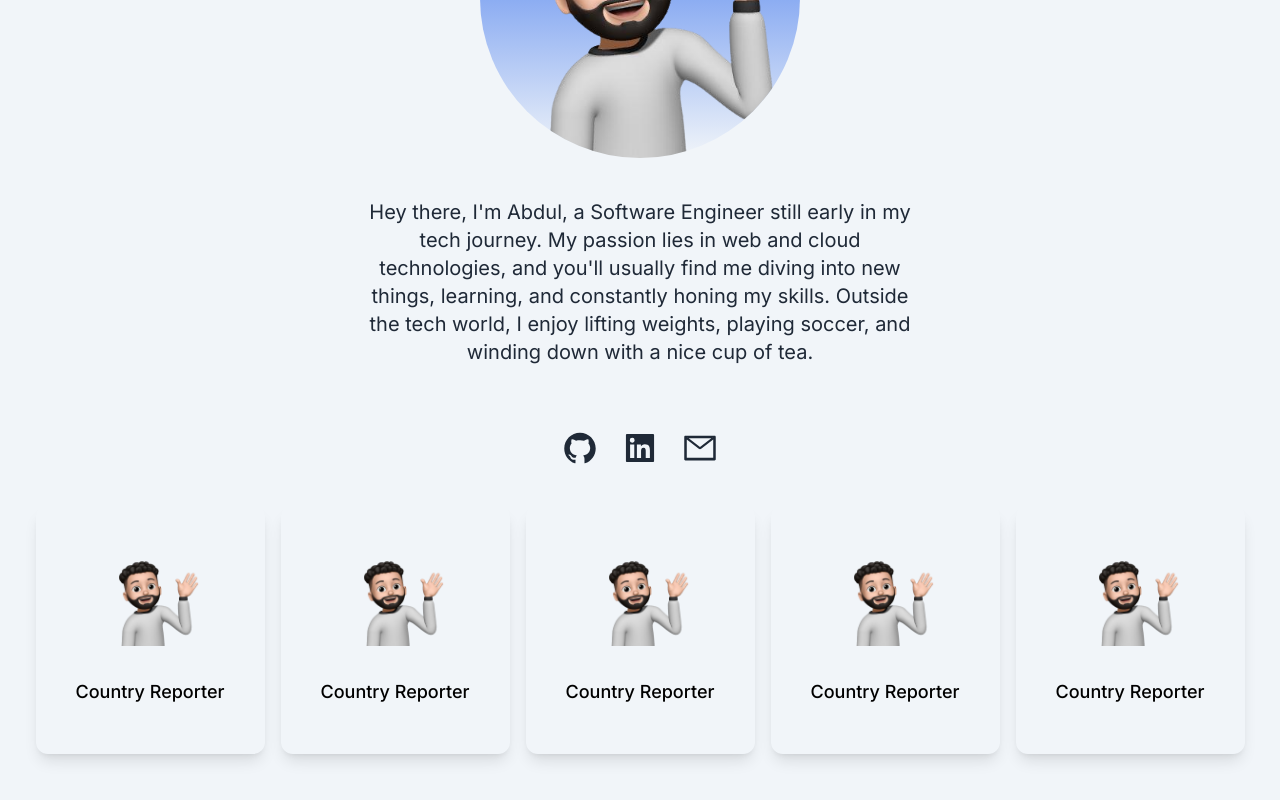
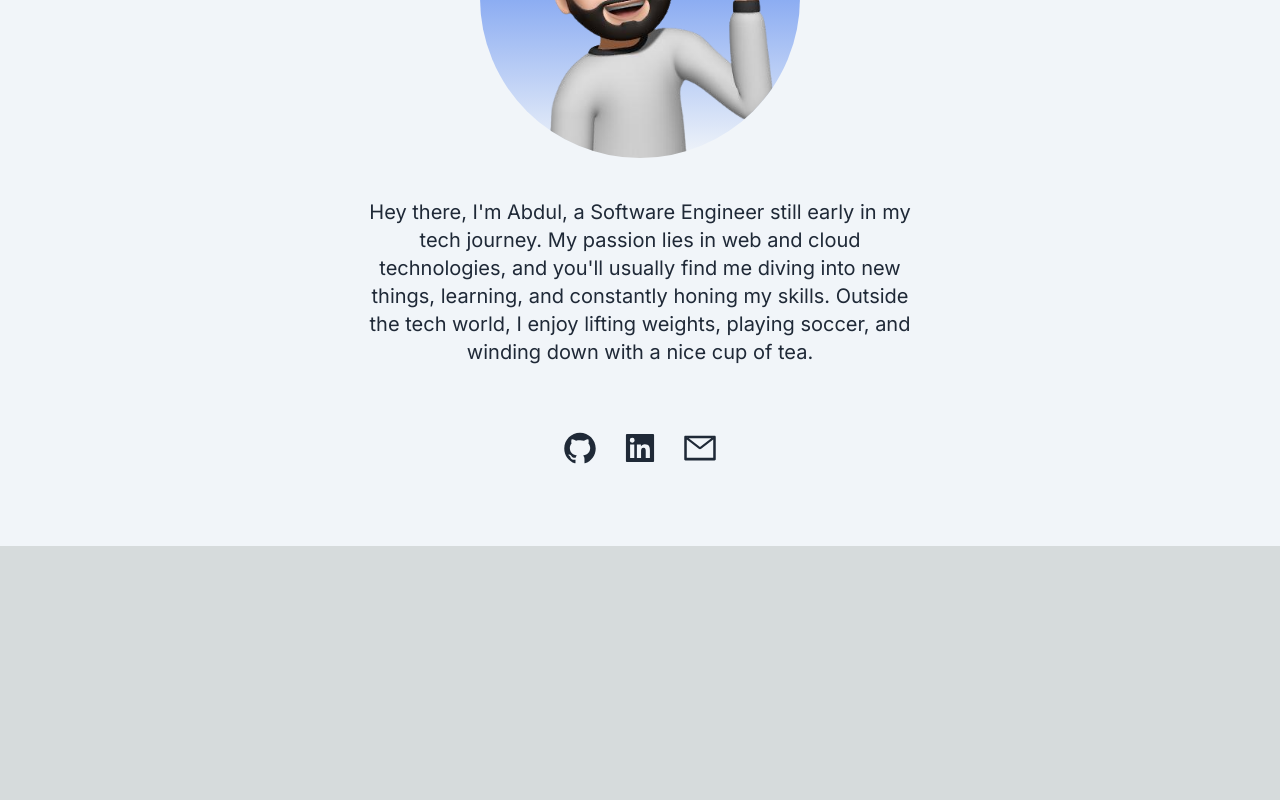
Before and after one commit to abdulm7/protfolio.me, a Next.js app: page / in a window 1280 px wide. Shown: the part 434-1234 px from the top of the page. After the commit the page ends 980 px from the top, so only its background shows below. Built offline with nearby package versions, Linux system fonts and the light colour scheme.

Commit message:
Fix: removed unfinished components

```diff
--- a/src/app/components/navbar.js
+++ b/src/app/components/navbar.js
@@ -42,7 +42,7 @@ export default function ResponsiveNavbar() {
         </button>
       </div>
       {isMobileMenuOpen && (
-        <div className="sm:hidden absolute top-16 right-0 bg-white shadow-md p-4">
+        <div className="sm:hidden absolute top-16 right-0 bg-white shadow-md p-4" >
           <ul className="flex flex-col gap-10 items-center">
             <li>Skills</li>
             <li>Projects</li>
--- a/src/app/page.js
+++ b/src/app/page.js
@@ -22,7 +22,7 @@ export default function Home() {
       <ResponsiveNavbar />
       <main className="bg-slate-100 px-4 sm:px-8 md:px-10 lg:px-16 xl:px-20 mt-14">
 
-        <section className="">
+        <section className="min-w-screen min-h-screen">
 
           <div className="text-center p-4 sm:p-8 pd:p-10 lg:p-12 xl:p-16 max-w-screen-md mx-auto">
             <h2 className="text-3xl sm:text-3xl pd:text-4xl lg:text-5xl xl:text-5xl py-2 text-blue-900 font-medium">
@@ -58,7 +58,7 @@ export default function Home() {
 
       </main>
 
-      <section className='flex justify-center'>
+      {/* <section className='flex justify-center'>
         <div className="sm:flex lg:flex justify-center items-center max-w-screen-2xl">
           <div className="text-center shadow-lg p-10 rounded-xl my-10 dark:bg-white flex-1 mx-2 max-w-lg items-center transform transition-transform hover:scale-105">
             <div className='flex justify-center'><Image className="" src={gradpic} width={100} height={100} /> </div>
@@ -108,7 +108,7 @@ export default function Home() {
             </p>
           </div>
         </div>
-      </section>
+      </section> */}
 
       <footer className="bg-slate-100 h-20">
 
```
